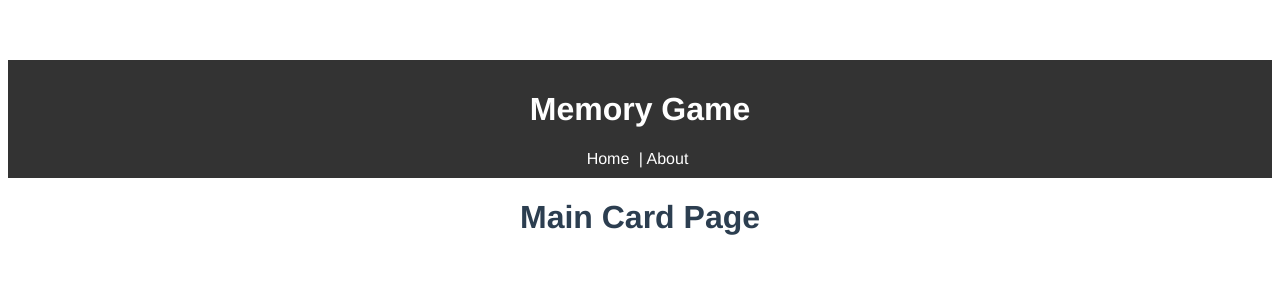
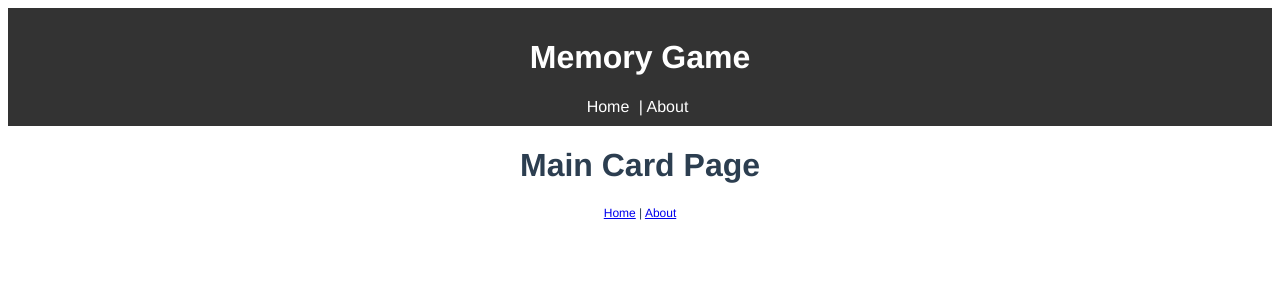
Before and after one commit to bhriv/card-memory-game, a Vue app: page /#/ in a window 1280 px wide. Shown: the top 300 px of the page. Built offline with nearby package versions, Linux system fonts and the light colour scheme.

Commit message:
Add Basic Footer Nav

```diff
--- a/src/App.vue
+++ b/src/App.vue
@@ -2,26 +2,41 @@
   <div id="app">
     <Header />
     <router-view/>
+    <Footer />
   </div>
 </template>
 
 <script>
 import Header from './components/layout/Header';
+import Footer from './components/layout/Footer';
 export default {
   name:"app",
   components: {
-    Header
+    Header,
+    Footer
   }
 }
 </script>
 
 <style>
+
+  html, body {
+    height: 100%;
+  }
+  body {
+    display: flex;
+    flex-direction: column;
+  }
   #app {
     font-family: 'Avenir', Helvetica, Arial, sans-serif;
     -webkit-font-smoothing: antialiased;
     -moz-osx-font-smoothing: grayscale;
     text-align: center;
     color: #2c3e50;
-    margin-top: 60px;
   }
+
+  .content {
+    flex: 1 0 auto;
+  }
+
 </style>
--- /dev/null
+++ b/src/components/layout/Footer.vue
@@ -0,0 +1,19 @@
+<template>
+  <footer class="footer">
+    <router-link to="/">Home</router-link> |
+    <router-link to="/about">About</router-link>
+  </footer>
+</template>
+
+<script>
+export default {
+  name: "Header"
+}
+</script>
+
+<style scoped>
+  footer {
+    flex-shrink: 0;
+    font-size: 12px
+  }
+</style>
--- a/src/views/Home.vue
+++ b/src/views/Home.vue
@@ -1,5 +1,5 @@
 <template>
-  <div class="home">
+  <div class="home content">
     <Cards />
   </div>
 </template>
```
